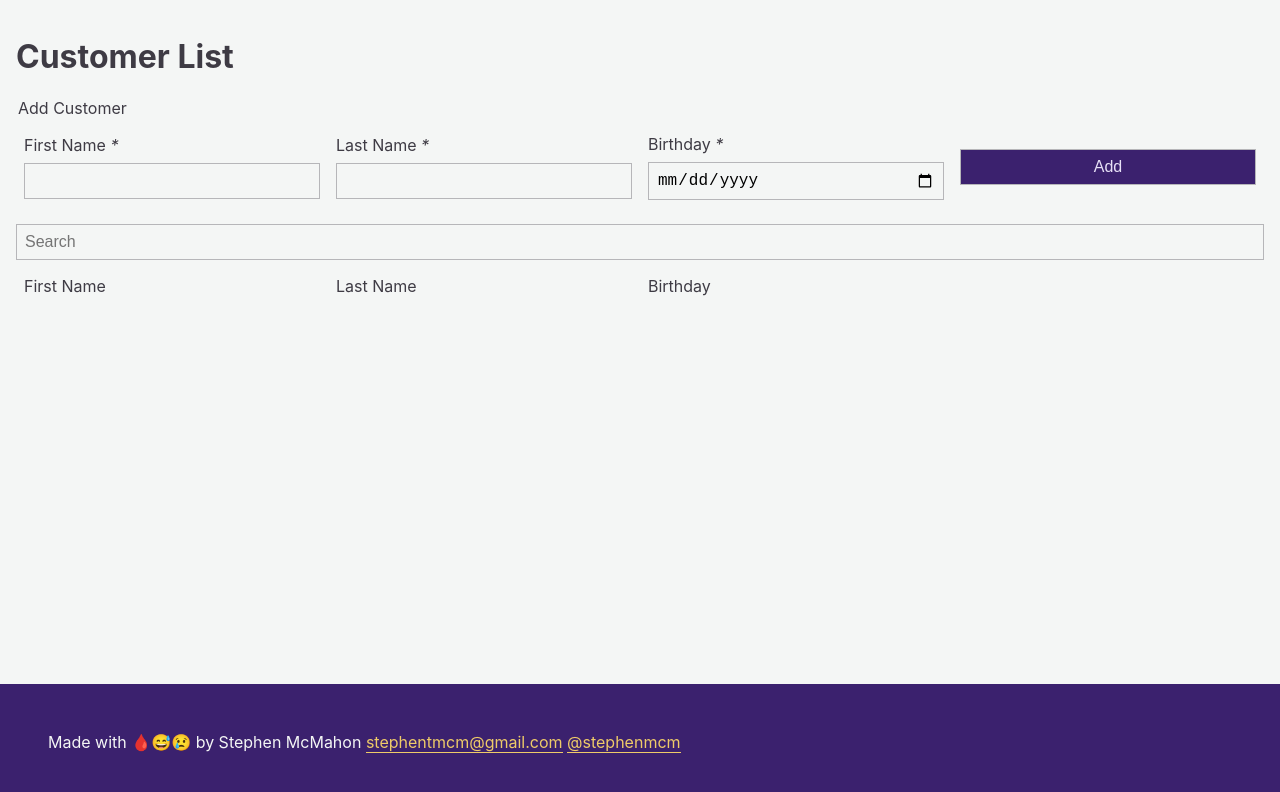
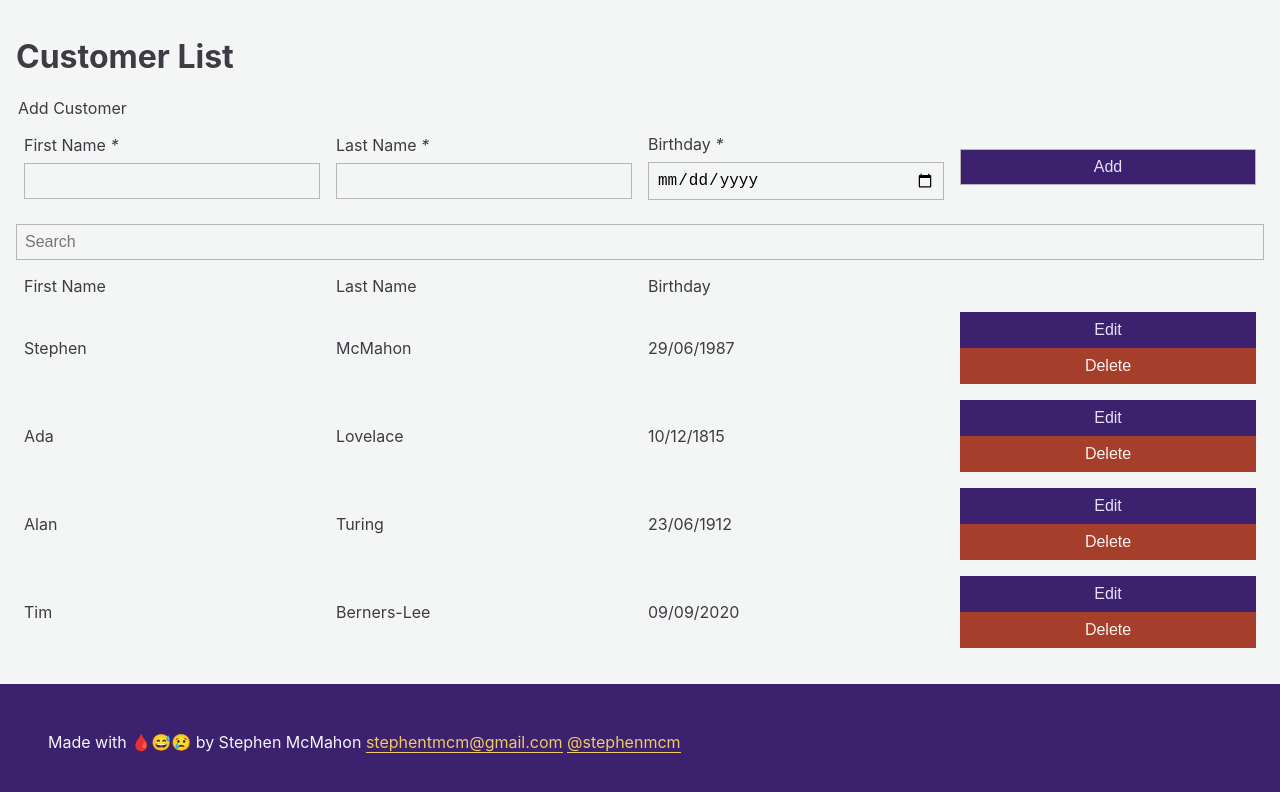
Before and after one commit to stephenmcm/customerlist, a React (Create React App) app: page / in a window 1280 px wide. Shown: the top 792 px of the page. Built offline with nearby package versions, Linux system fonts and the light colour scheme.

Commit message:
Add dummy data and lower the search

```diff
--- a/src/features/customers/customersSlice.js
+++ b/src/features/customers/customersSlice.js
@@ -2,9 +2,46 @@ import { createSlice } from "@reduxjs/toolkit";
 
 let nextcustomerId = 0;
 
+const intialDummyState = {
+  byID: {
+    0: {
+      id: 0,
+      firstName: "Stephen",
+      lastName: "McMahon",
+      dateOfBirth: "1987-06-29",
+      deleted: false,
+      searchText: "stephen mcmahon",
+    },
+    1: {
+      id: 1,
+      firstName: "Ada",
+      lastName: "Lovelace",
+      dateOfBirth: "1815-12-10",
+      deleted: false,
+      searchText: "ada lovelace",
+    },
+    2: {
+      id: 2,
+      firstName: "Alan",
+      lastName: "Turing",
+      dateOfBirth: "1912-06-23",
+      deleted: false,
+      searchText: "alan turing",
+    },
+    3: {
+      id: 3,
+      firstName: "Tim",
+      lastName: "Berners-Lee",
+      dateOfBirth: "2020-09-09",
+      deleted: false,
+      searchText: "tim berners-lee",
+    },
+  },
+};
+
 const customersSlice = createSlice({
   name: "customers",
-  initialState: { byID: {} },
+  initialState: intialDummyState,
   reducers: {
     addCustomer: {
       reducer(state, action) {
@@ -15,7 +52,7 @@ const customersSlice = createSlice({
           lastName,
           dateOfBirth,
           deleted: false,
-          searchText: `${firstName} ${lastName}`,
+          searchText: `${firstName} ${lastName}`.toLowerCase(),
         };
       },
       prepare({ firstName, lastName, dateOfBirth }) {
@@ -38,7 +75,8 @@ const customersSlice = createSlice({
         dateOfBirth,
         // @TODO Rework handling of editting deleted customers
         deleted: false,
-        searchText: `${firstName} ${lastName}`,
+        // @TODO this should be handled in a function so that add and edit don't get out os sync
+        searchText: `${firstName} ${lastName}`.toLowerCase(),
       };
     },
     deleteCustomer(state, action) {
```
Also changed, not shown: 1 other file (tests, documents, lock files or other folders).
